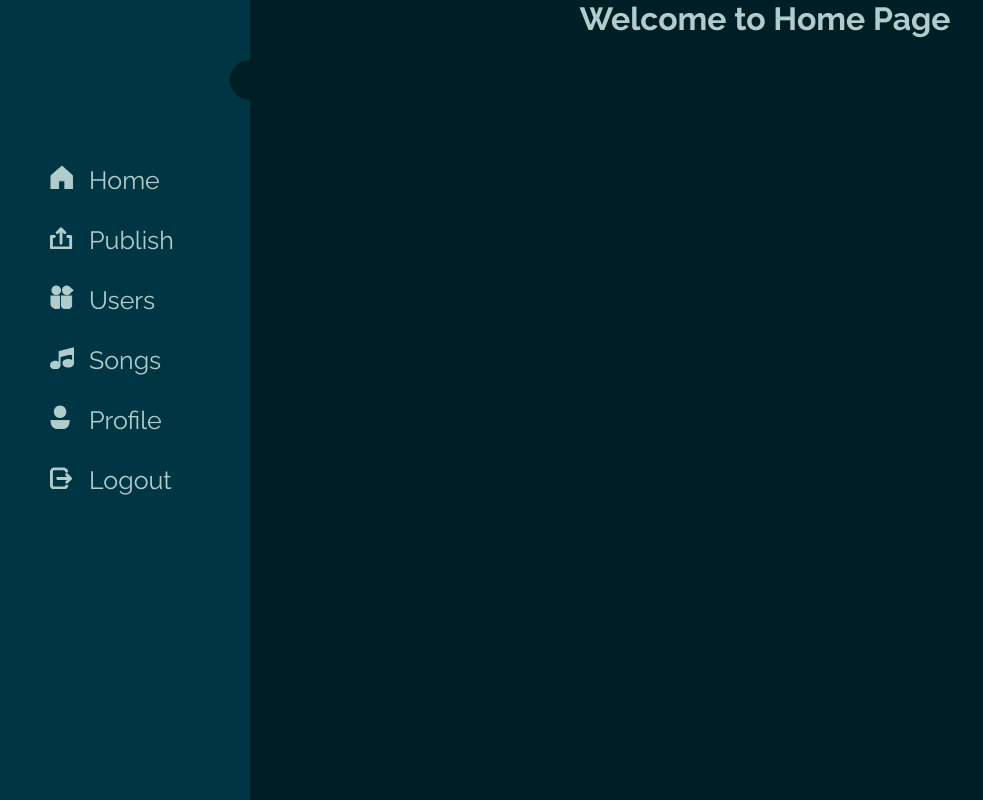
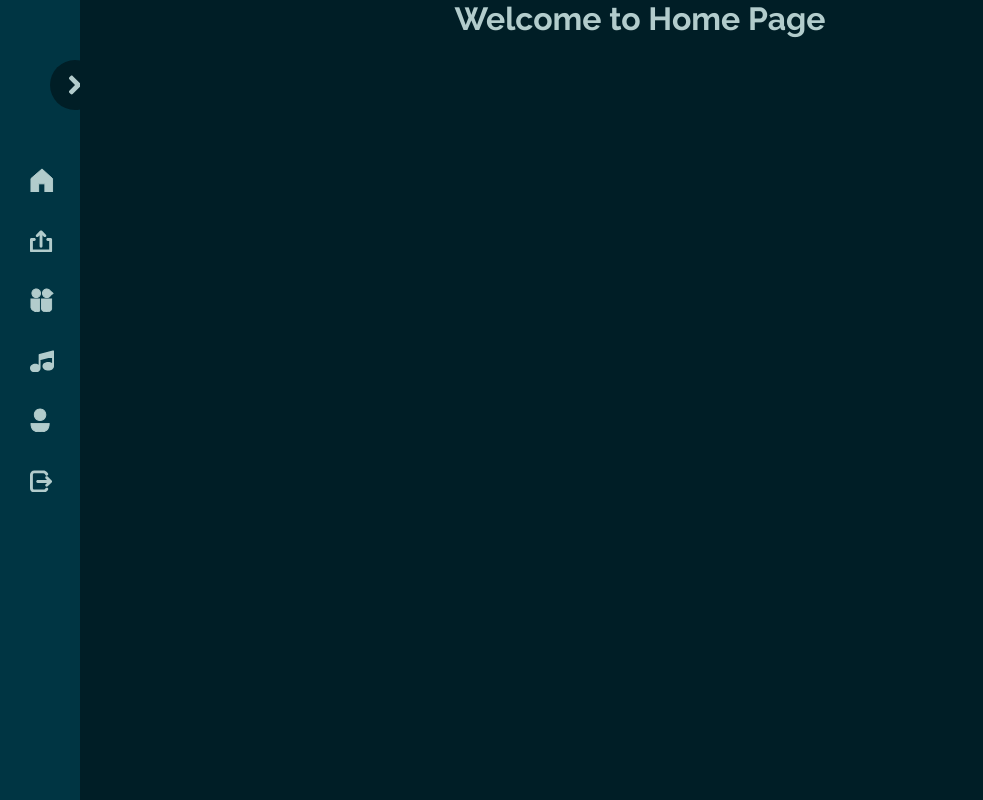
Before and after one commit to Trebuchet-ltd/cpc, a React (Create React App) app: page / in a window 1280 px wide. Shown: the whole page, without its empty margins (0-983 px from the left). Built offline with nearby package versions, Linux system fonts and the light colour scheme.

Commit message:
sidebar functional

```diff
--- a/src/components/Sidebar/Sidebar.css
+++ b/src/components/Sidebar/Sidebar.css
@@ -3,7 +3,7 @@
   top: 0;
   left: 0;
   bottom: 0;
-    width: 250px;
+  /* width: 250px; */
   background: var(--background);
   overflow-x: hidden;
   transition: all 0.2s ease-in-out;
@@ -18,8 +18,8 @@
   position: absolute;
   top: 60px;
   right: -20px;
-    width: 40px;
-    height: 40px;
+  width: 50px;
+  height: 50px;
   border-radius: 100%;
   background: var(--surface);
   color: var(--text);
@@ -31,6 +31,7 @@
 /* Navigation items */
 .sidebar-nav {
   position: relative;
+  transition: all 0.3s ease-in-out;
   top: 150px;
 }
 
@@ -65,7 +66,7 @@
 }
 
 .sidebar-nav .nav-item-content {
-    margin-left: 50px;
+  /* margin-left: 50px; */
   display: flex;
   align-items: baseline;
   gap: 15px;
--- a/src/components/Sidebar/Sidebar.js
+++ b/src/components/Sidebar/Sidebar.js
@@ -1,5 +1,6 @@
 import React from "react";
 import { Link } from "react-router-dom";
+import * as FaIcons from "react-icons/fa";
 // Import SVG files
 import HomeIcon from "../../assets/svg/home.svg";
 import PublishIcon from "../../assets/svg/publish.svg";
@@ -11,48 +12,74 @@ import LogoutIcon from "../../assets/svg/logout.svg";
 import "./Sidebar.css";
 
 function Sidebar() {
+  const [sidebar, setSidebar] = React.useState(false);
+  const showSidebar = () => setSidebar(!sidebar);
   return (
     <>
-      <aside className="sidebar">
+      <aside style={{ width: sidebar ? "250px" : "80px" }} className="sidebar">
         <div className="nav-collapse-button">
+          {sidebar ? (
+            <FaIcons.FaAngleLeft onClick={showSidebar} size={30} />
+          ) : (
+            <FaIcons.FaAngleRight onClick={showSidebar} size={30} />
+          )}
+
           {/* Implement collapse button */}
           <Link to="/">{/* <IoIcons.IoChevronBackOutline /> */}</Link>
         </div>
         <div className="sidebar-nav">
           <Link to="/" className="nav-item">
-            <div className="nav-item-content">
+            <div
+              style={{ marginLeft: sidebar ? "50px" : "30px" }}
+              className="nav-item-content"
+            >
               <img src={HomeIcon} alt="" className="nav-icon" />
-              Home
+              <div style={{ display: sidebar ? "block" : "none" }}>Home</div>
             </div>
           </Link>
           <Link to="/publish" className="nav-item">
-            <div className="nav-item-content">
+            <div
+              style={{ marginLeft: sidebar ? "50px" : "30px" }}
+              className="nav-item-content"
+            >
               <img src={PublishIcon} alt="" className="nav-icon" />
-              Publish
+              <div style={{ display: sidebar ? "block" : "none" }}>Publish</div>
             </div>
           </Link>
           <Link to="/users" className="nav-item">
-            <div className="nav-item-content">
+            <div
+              style={{ marginLeft: sidebar ? "50px" : "30px" }}
+              className="nav-item-content"
+            >
               <img src={UsersIcon} alt="" className="nav-icon" />
-              Users
+              <div style={{ display: sidebar ? "block" : "none" }}>Users</div>
             </div>
           </Link>
           <Link to="/songs" className="nav-item">
-            <div className="nav-item-content">
+            <div
+              style={{ marginLeft: sidebar ? "50px" : "30px" }}
+              className="nav-item-content"
+            >
               <img src={SongsIcon} alt="" className="nav-icon" />
-              Songs
+              <div style={{ display: sidebar ? "block" : "none" }}>Songs</div>
             </div>
           </Link>
           <Link to="/profile" className="nav-item">
-            <div className="nav-item-content">
+            <div
+              style={{ marginLeft: sidebar ? "50px" : "30px" }}
+              className="nav-item-content"
+            >
               <img src={ProfileIcon} alt="" className="nav-icon" />
-              Profile
+              <div style={{ display: sidebar ? "block" : "none" }}>Profile</div>
             </div>
           </Link>
           <Link to="/logout" className="nav-item">
-            <div className="nav-item-content">
+            <div
+              style={{ marginLeft: sidebar ? "50px" : "30px" }}
+              className="nav-item-content"
+            >
               <img src={LogoutIcon} alt="" className="nav-icon" />
-              Logout
+              <div style={{ display: sidebar ? "block" : "none" }}>Logout</div>
             </div>
           </Link>
         </div>
--- a/src/pages/Pages.css
+++ b/src/pages/Pages.css
@@ -1,12 +1,12 @@
 /* Home section */
-#home {
+/* #home {
     padding: 0;
     margin: 0;
     margin-left: 250px;
     color: var(--text);
-}
+} */
 
 .container {
-    height: 100vh;
-    background-color: var(--surface);
+  height: 100vh;
+  background-color: var(--surface);
 }
```
Lines whose indentation alone changed are shown as unchanged.
